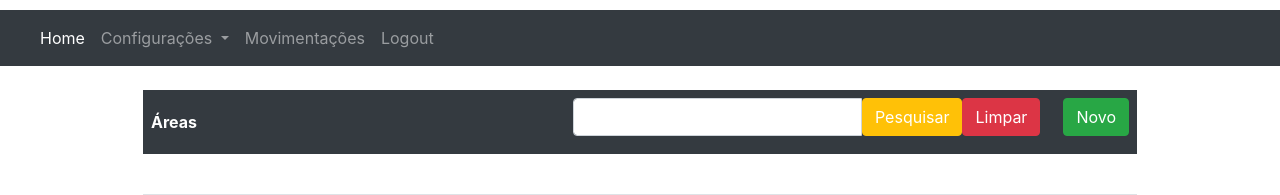
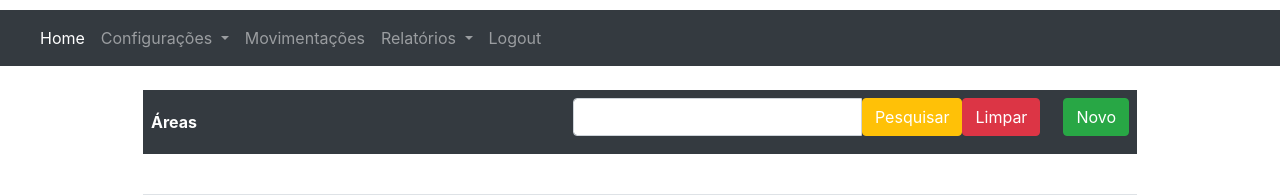
Before and after one commit to Douglaxz/gerenciamentoEquipe, a Flask app: page /area in a window 1280 px wide. Shown: the top 195 px of the page. Run offline with Flask 2, Linux system fonts and the light colour scheme; data comes from the database, SQL or seed files in the repository; some libraries are stand-ins or nearby versions.

Commit message:
Instalação da aba menu relatório

```diff
--- a/templates/template.html
+++ b/templates/template.html
@@ -47,6 +47,10 @@
         <li class="nav-item">
           <a class="nav-link" href="/funcionario">Movimentações</a>
         </li>
+          <a class="nav-link dropdown-toggle" href="#" id="navbarDropdownMenuLink" role="button" data-toggle="dropdown"
+            aria-haspopup="true" aria-expanded="false">
+            Relatórios
+          </a>
         <li class="nav-item">
           <a class="nav-link" href="/logout">Logout</a>
         </li>
```
